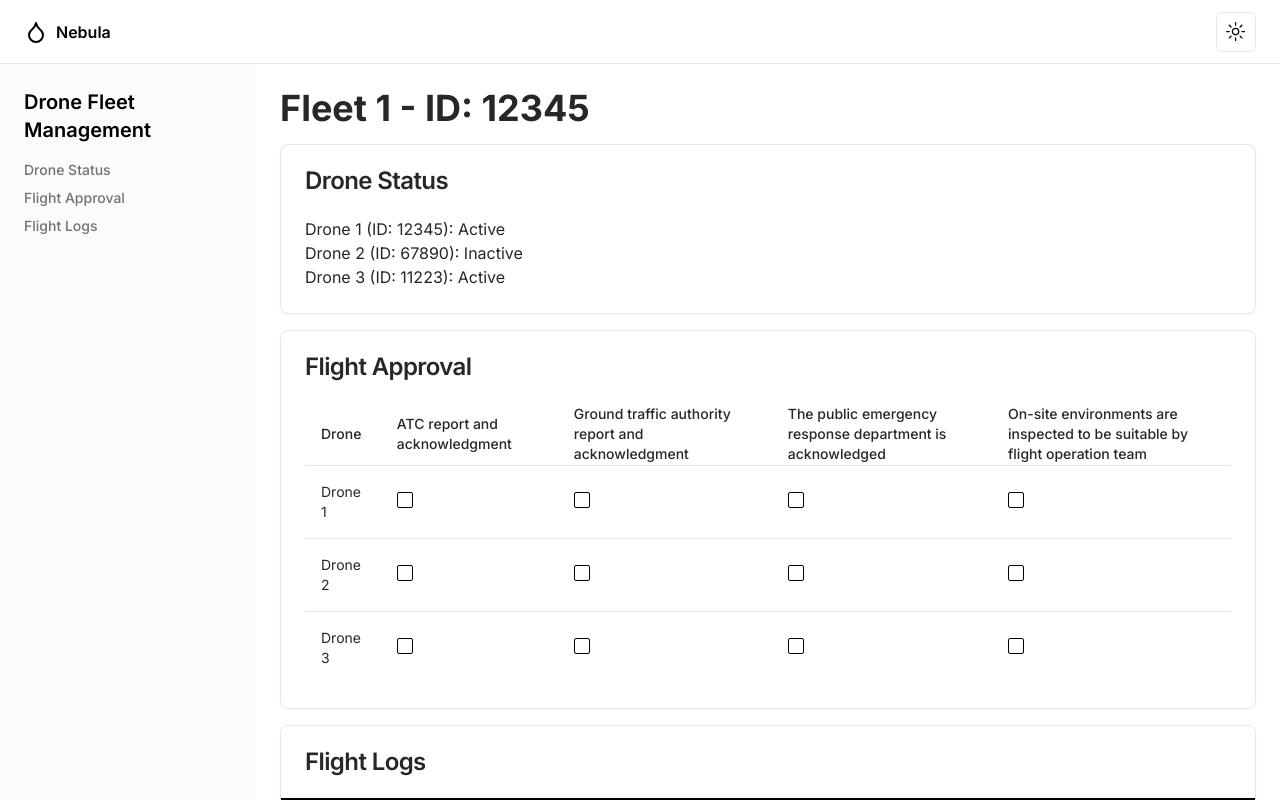
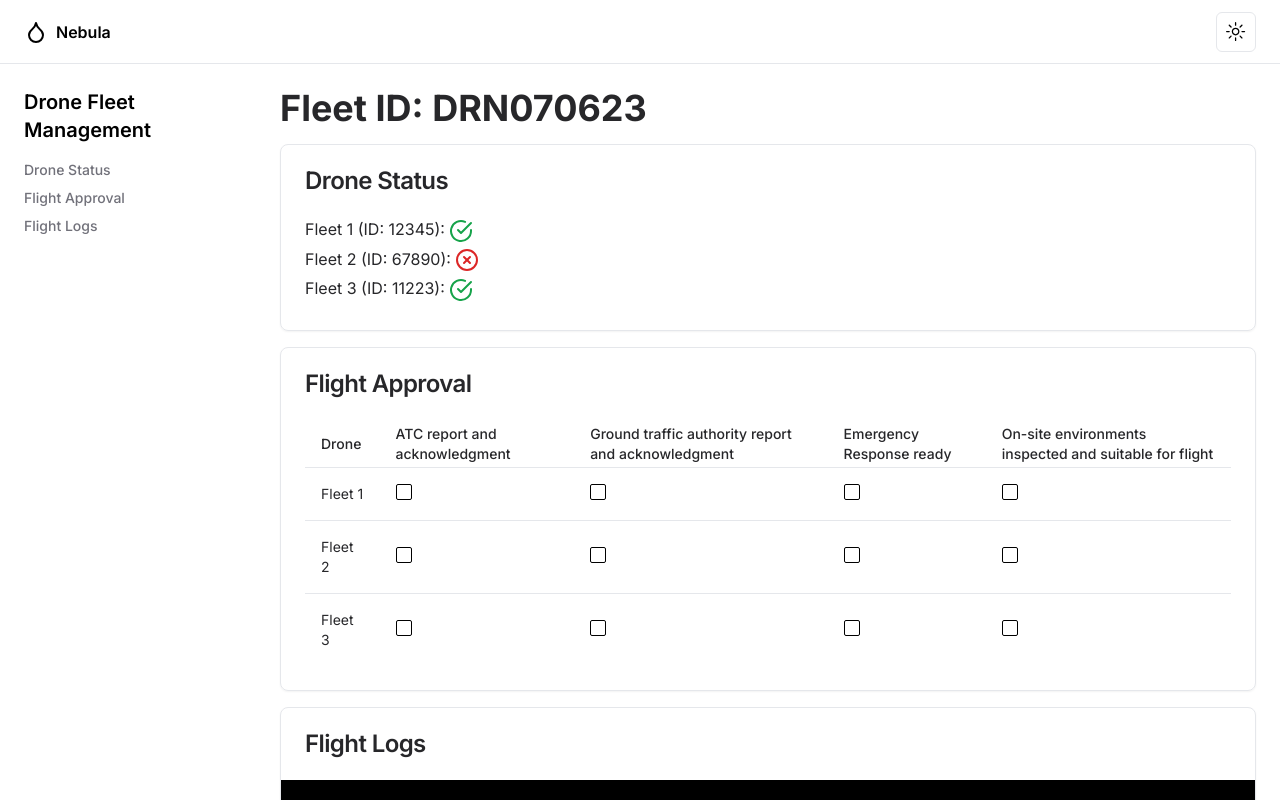
Before and after one commit to marcuspang/tum-nebula, a Next.js app: page / in a window 1280 px wide. Shown: the top 800 px of the page. Built offline with nearby package versions, Linux system fonts and the light colour scheme.

Commit message:
feat: update text + colour

```diff
--- a/src/components/fleet-management.tsx
+++ b/src/components/fleet-management.tsx
@@ -11,6 +11,13 @@ import {
 import Link from "next/link";
 import { SVGProps } from "react";
 import { ColourModeToggle } from "./colour-mode-toggle";
+import {
+  CheckCircleIcon,
+  CheckIcon,
+  CrossIcon,
+  XCircle,
+  XCircleIcon,
+} from "lucide-react";
 
 export function FleetManagement() {
   return (
@@ -28,7 +35,7 @@ export function FleetManagement() {
         </nav>
       </header>
       <div className="flex flex-1">
-        <aside className="w-64 h-full bg-zinc-100/40 dark:bg-zinc-800/40 p-6">
+        <aside className="w-64 h-full bg-white dark:bg-zinc-800/40 p-6">
           <h1 className="mb-4 text-xl font-semibold text-black dark:text-white">
             Drone Fleet Management
           </h1>
@@ -40,7 +47,7 @@ export function FleetManagement() {
         </aside>
         <main className="flex-1 p-6 bg-white dark:bg-black">
           <h1 className="text-4xl font-bold text-zinc-800 dark:text-zinc-100">
-            Fleet 1 - ID: 12345
+            Fleet ID: DRN070623
           </h1>
           <Card className="mt-4">
             <CardHeader>
@@ -52,14 +59,17 @@ export function FleetManagement() {
               </CardTitle>
             </CardHeader>
             <CardContent>
-              <p className="text-zinc-800 dark:text-zinc-100">
-                Drone 1 (ID: 12345): Active
+              <p className="text-zinc-800 dark:text-zinc-100 pb-1">
+                Fleet 1 (ID: 12345):{" "}
+                <CheckCircleIcon className="text-green-600 inline" />
               </p>
-              <p className="text-zinc-800 dark:text-zinc-100">
-                Drone 2 (ID: 67890): Inactive
+              <p className="text-zinc-800 dark:text-zinc-100 pb-1">
+                Fleet 2 (ID: 67890):{" "}
+                <XCircleIcon className="text-red-600 inline" />
               </p>
-              <p className="text-zinc-800 dark:text-zinc-100">
-                Drone 3 (ID: 11223): Active
+              <p className="text-zinc-800 dark:text-zinc-100 pb-1">
+                Fleet 3 (ID: 11223):{" "}
+                <CheckCircleIcon className="text-green-600 inline" />
               </p>
             </CardContent>
           </Card>
@@ -82,17 +92,16 @@ export function FleetManagement() {
                       Ground traffic authority report and acknowledgment
                     </TableHead>
                     <TableHead>
-                      The public emergency response department is acknowledged
+                      Emergency Response ready
                     </TableHead>
                     <TableHead>
-                      On-site environments are inspected to be suitable by
-                      flight operation team
+                      On-site environments inspected and suitable for flight
                     </TableHead>
                   </TableRow>
                 </TableHeader>
                 <TableBody>
                   <TableRow>
-                    <TableCell>Drone 1</TableCell>
+                    <TableCell>Fleet 1</TableCell>
                     <TableCell>
                       <Checkbox
                         id="drone1-cat1"
@@ -119,7 +128,7 @@ export function FleetManagement() {
                     </TableCell>
                   </TableRow>
                   <TableRow>
-                    <TableCell>Drone 2</TableCell>
+                    <TableCell>Fleet 2</TableCell>
                     <TableCell>
                       <Checkbox
                         id="drone2-cat1"
@@ -146,7 +155,7 @@ export function FleetManagement() {
                     </TableCell>
                   </TableRow>
                   <TableRow>
-                    <TableCell>Drone 3</TableCell>
+                    <TableCell>Fleet 3</TableCell>
                     <TableCell>
                       <Checkbox
                         id="drone3-cat1"
```
